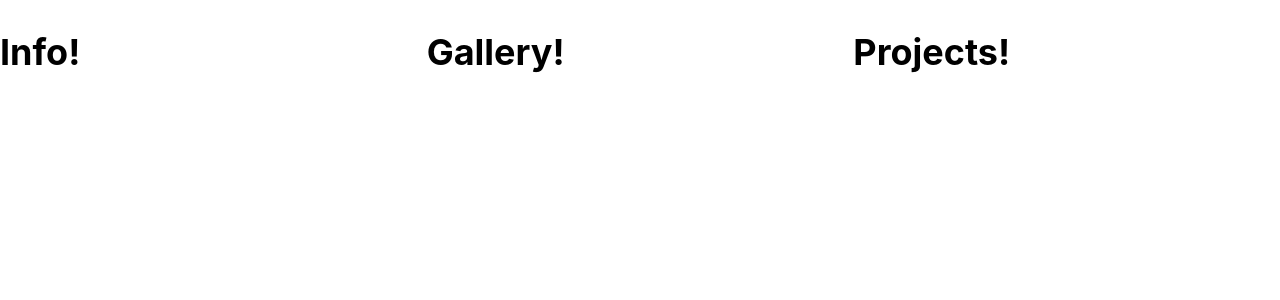
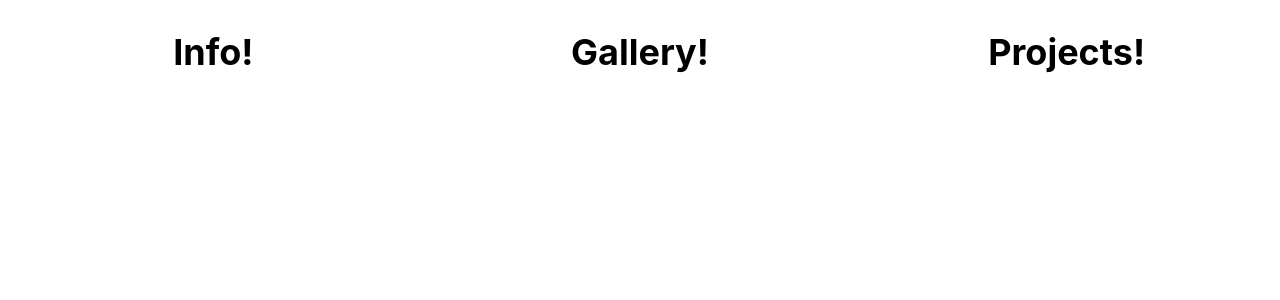
Before and after one commit to mattgoo/nextjs, a Next.js app: page /info in a window 1280 px wide. Shown: the top 300 px of the page. Built offline with nearby package versions, Linux system fonts and the light colour scheme.

Commit message:
try again

```diff
--- a/styles/myStyles.module.css
+++ b/styles/myStyles.module.css
@@ -3,8 +3,6 @@
   grid-template-rows: 1fr 1fr 1fr;
   gap: 0px 0px;
   grid-auto-flow: row;
-  justify-content: center;
-  align-content: center;
   grid-template-areas:
     "Info Gallery Projects"
     "Info Gallery Projects"
@@ -12,17 +10,19 @@
 }
 
 .Info {
-    grid-area: Info;
-    justify-content: center;
-    align-content: center;
-  }
+  justify-self: center;
+  align-self: center;
+  grid-area: Info;
+}
+
 .Gallery {
-    grid-area: Gallery;
-    justify-content: center;
-    align-content: center;
-  }
+  justify-self: center;
+  align-self: center;
+  grid-area: Gallery;
+}
+
 .Projects {
-    grid-area: Projects;
-    justify-content: center;
-    align-content: center;
+  justify-self: center;
+  align-self: center;
+  grid-area: Projects;
 }
```
